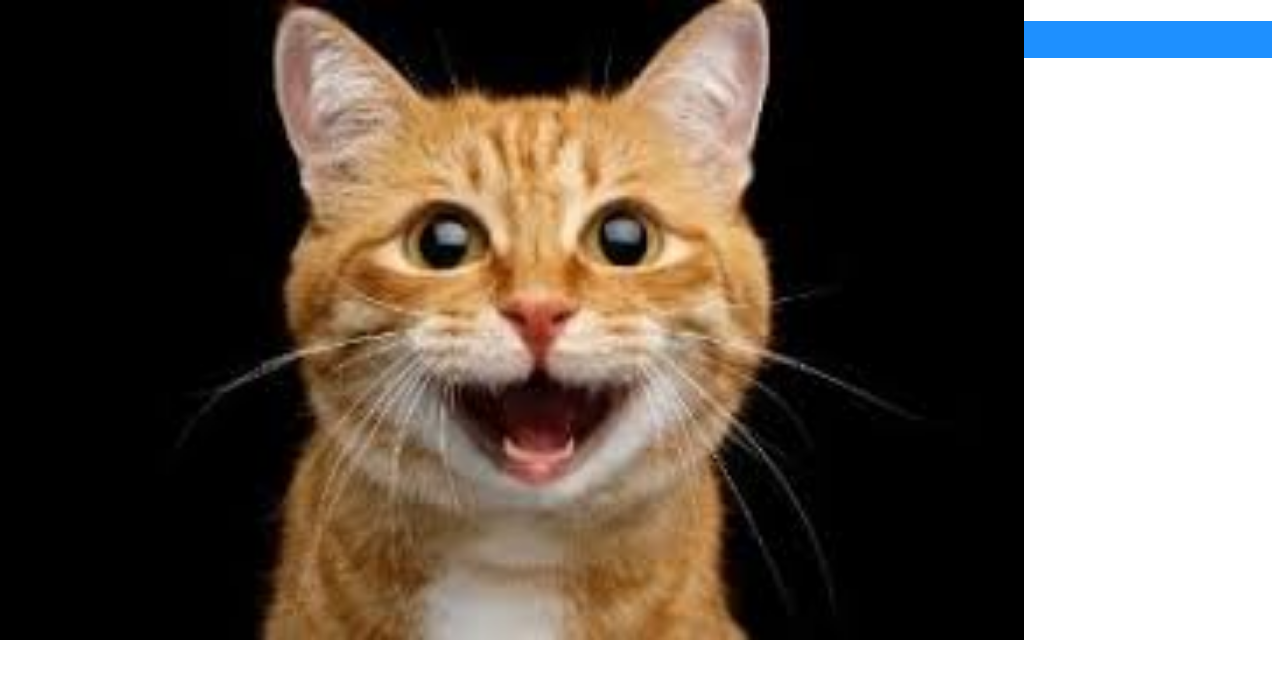
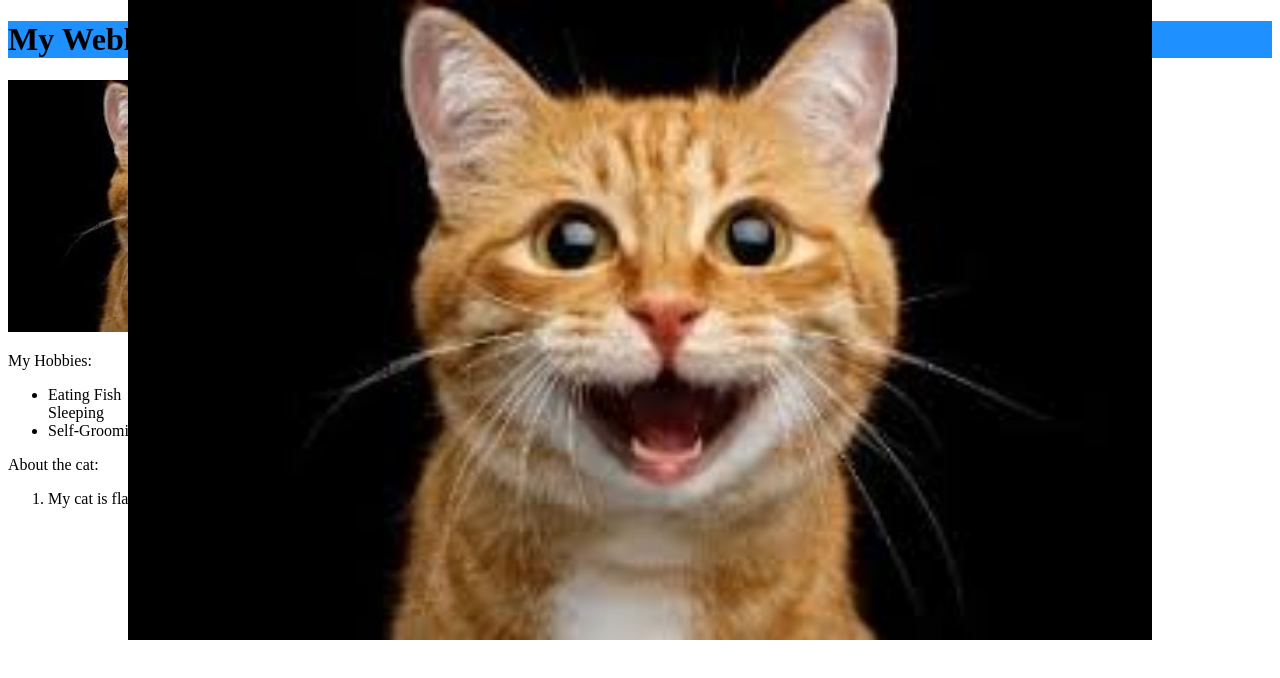
Before and after one commit to kowd-lab/html, a plain HTML site: page index.html in a window 1280 px wide. Both pictures are taken after a click on the picture 197 px from the left and 206 px from the top of the page. Drawn offline with Linux system fonts and the light colour scheme.

Commit message:
Update index.html

```diff
--- a/index.html
+++ b/index.html
@@ -7,7 +7,7 @@
     <title>Document</title>
 </head>
 <body>
-
+<!--are ang style-->
     <style>
 .gallery img {
   width: 30%;
@@ -31,15 +31,20 @@
   position: absolute;
   z-index: 9999;
   top: 0;
-  left: 0;
+  left: 10%;
   width: 80vw;
   height: 80vh;
   background-size: contain;
   background-repeat: no-repeat no-repeat;
   background-position: center center;
   background-color: black;
+
+  margin-left: auto;
+  margin-right: auto;
 }
     </style>
+<!--are ang dulo-->
+
 <h1 style="background-color:DodgerBlue;">My Weblog</h1>
 <body onload="getPics()">
     <div class="container">
@@ -65,6 +70,7 @@
         </ol>
       </div>
 
+<!--javascript to-->
     <script>
         function getPics() {} //just for this demo
 const imgs = document.querySelectorAll('.gallery img');
@@ -77,5 +83,6 @@ imgs.forEach(img => {
   });
 });
     </script>
+<!--hanggang dito ang javascript-->
 </body>
 </html>
```
